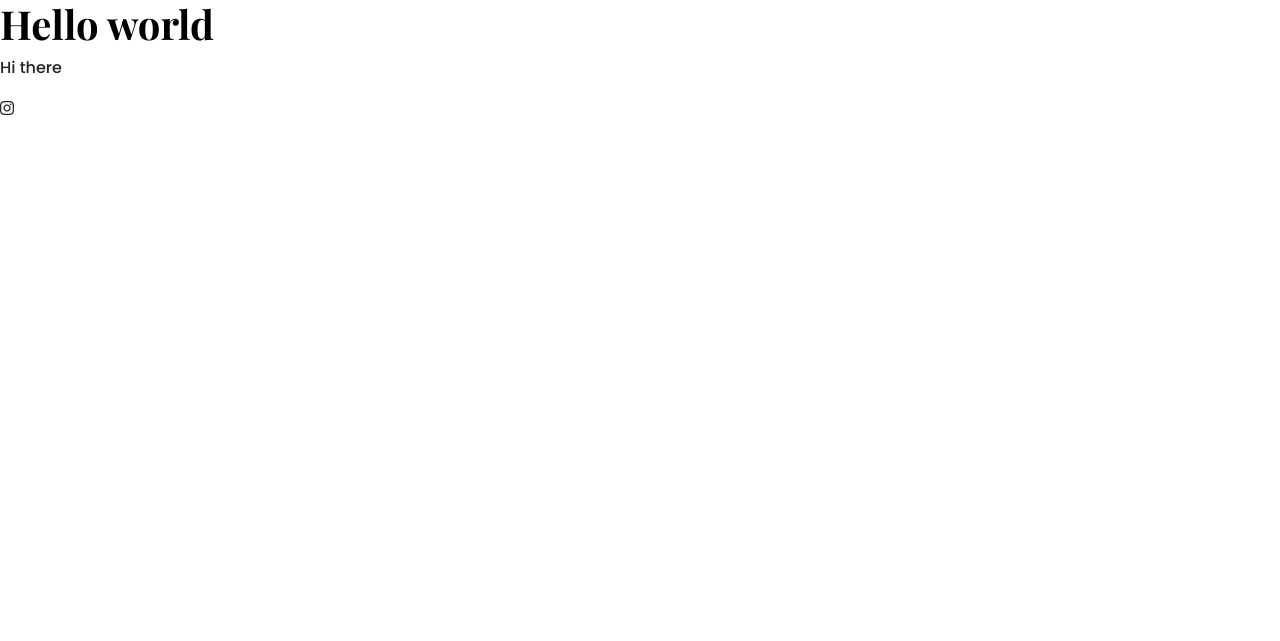
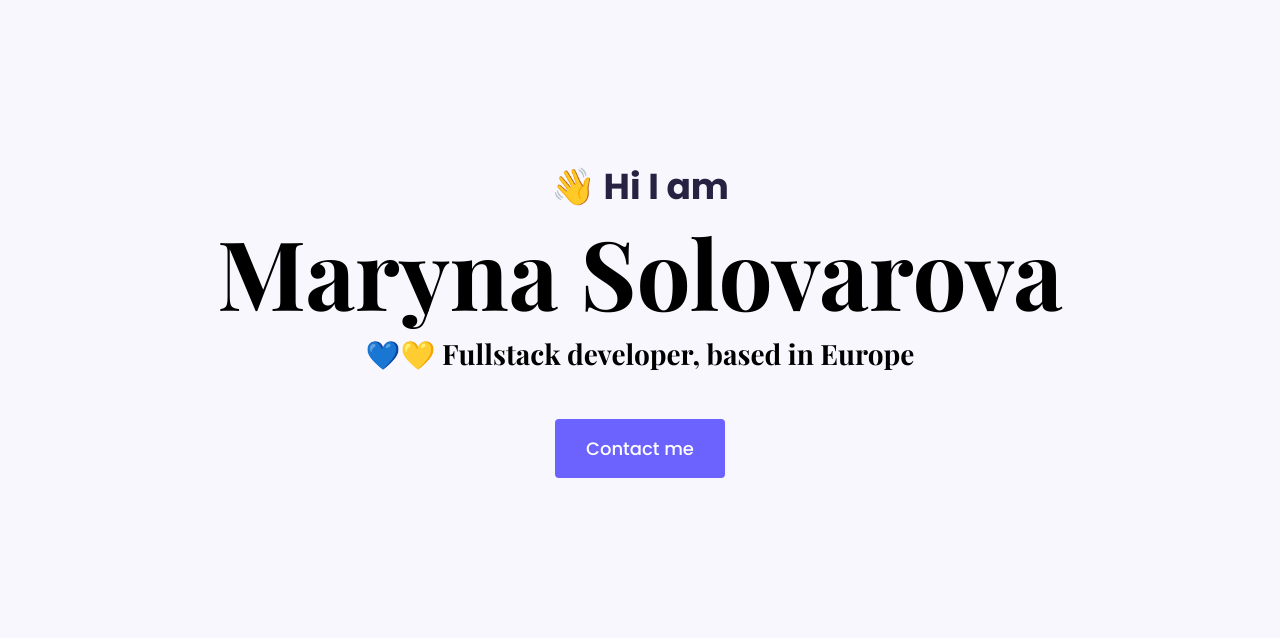
Before and after one commit to marynaSolovarova/portfolio-project, a plain HTML site: page index.html in a window 1280 px wide. Drawn offline with nearby package versions, Linux system fonts and the light colour scheme.

Commit message:
apllied styling, CSS vars

```diff
--- a/index.html
+++ b/index.html
@@ -1,9 +1,9 @@
 <!DOCTYPE html>
 <html lang="en">
   <head>
-    <meta charset="UTF-8">
-    <meta http-equiv="X-UA-Compatible" content="IE=edge">
-    <meta name="viewport" content="width=device-width, initial-scale=1.0">
+    <meta charset="UTF-8" />
+    <meta http-equiv="X-UA-Compatible" content="IE=edge" />
+    <meta name="viewport" content="width=device-width, initial-scale=1.0" />
     <link
       rel="stylesheet"
       href="https://cdn.jsdelivr.net/npm/bootstrap@4.0.0/dist/css/bootstrap.min.css"
@@ -11,13 +11,21 @@
       crossorigin="anonymous"
     />
     <link rel="stylesheet" href="styles/styles.css" />
-     <link rel="preconnect" href="https://fonts.googleapis.com"><link rel="preconnect" href="https://fonts.gstatic.com" crossorigin><link href="https://fonts.googleapis.com/css2?family=DM+Serif+Display&family=Playfair+Display:wght@700&family=Poppins:wght@500;700&display=swap" rel="stylesheet">
+    <link rel="preconnect" href="https://fonts.googleapis.com" />
+    <link rel="preconnect" href="https://fonts.gstatic.com" crossorigin />
+    <link
+      href="https://fonts.googleapis.com/css2?family=DM+Serif+Display&family=Playfair+Display:wght@700&family=Poppins:wght@500;700&display=swap"
+      rel="stylesheet"
+    />
     <title>Document</title>
   </head>
   <body>
-    <h1>Hello world</h1>
-    <p>Hi there</p>
-    <i class="fa-brands fa-instagram"></i>
+    <div class="hero"><p>👋 Hi I am</p>
+    <h1>Maryna Solovarova</h1>
+    <h3 class="mb-5">💙💛 Fullstack developer, based in Europe</h3>
+    <div>
+    <a href="" class="btn btn-branding">Contact me</a></div>
+    </div>
     <script src="https://ajax.googleapis.com/ajax/libs/jquery/1.12.4/jquery.min.js"></script>
     <script src="js/bootstrap.min.js"></script>
     <script
@@ -25,6 +33,9 @@
       integrity="sha384-JZR6Spejh4U02d8jOt6vLEHfe/JQGiRRSQQxSfFWpi1MquVdAyjUar5+76PVCmYl"
       crossorigin="anonymous"
     ></script>
-    <script src="https://kit.fontawesome.com/b2a705248c.js" crossorigin="anonymous"></script>
+    <script
+      src="https://kit.fontawesome.com/b2a705248c.js"
+      crossorigin="anonymous"
+    ></script>
   </body>
 </html>
--- a/styles/styles.css
+++ b/styles/styles.css
@@ -1,14 +1,58 @@
 /*font-family: 'DM Serif Display', serif;
 font-family: 'Playfair Display', serif;
 font-family: 'Poppins', sans-serif;*/
+:root {
+    --branding-color: #6c63ff;
+    --heading-font-family: 'Playfair Display', serif;
+    --default-font-family: 'Poppins', sans-serif;
+    --secondary-color: #f9f7fe;
+}
+
+body {
+    font-family: var(--default-font-family);
+}
+h1, h2, h3, h4, h5, h6 {
+color: black;
+font-weight: bold;
+font-family: var(--heading-font-family);
+}
 
 h1 {
-color: black;
-font-weight: bold;
-font-family: 'Playfair Display', serif;;
+    font-size: 96px;
 }
 
 p{
     font-weight: normal;
-    font-family: 'Poppins', sans-serif;
+
 }
+
+
+.hero {
+    background-color: var(--secondary-color);
+    text-align: center;
+    padding: 160px 20px;
+}
+
+
+.hero p{
+    font-size: 36px;
+    font-weight: bold;
+    margin: 0;
+    color: #272142;
+}
+
+.hero h2 {
+   font-family: var(--heading-font-family);
+   font-weight: normal;
+   font-size: 24px;
+   line-height: 2;
+}
+
+.btn-branding {
+    background: var(--branding-color);
+    border-radius: 4px;
+    color: white;
+    font-size: 18px;
+    line-height: 27px;
+    padding: 15px 30px;
+}
```
Lines whose indentation alone changed are shown as unchanged.
